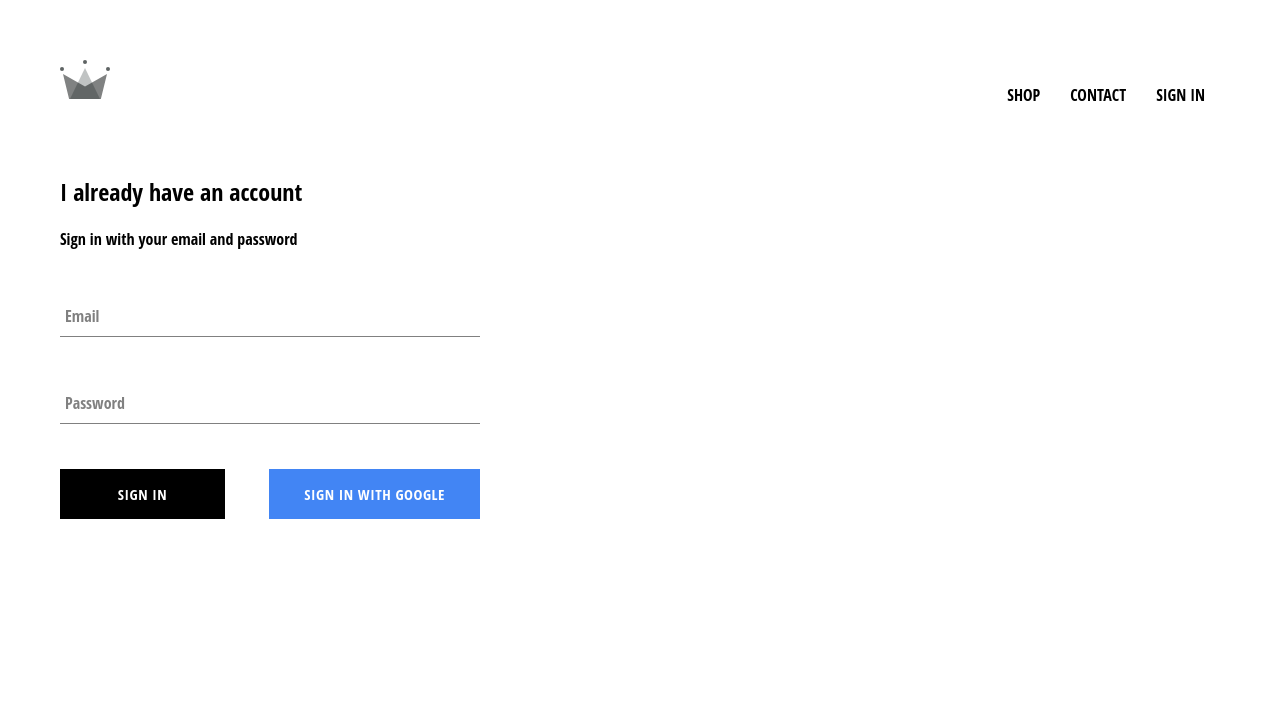
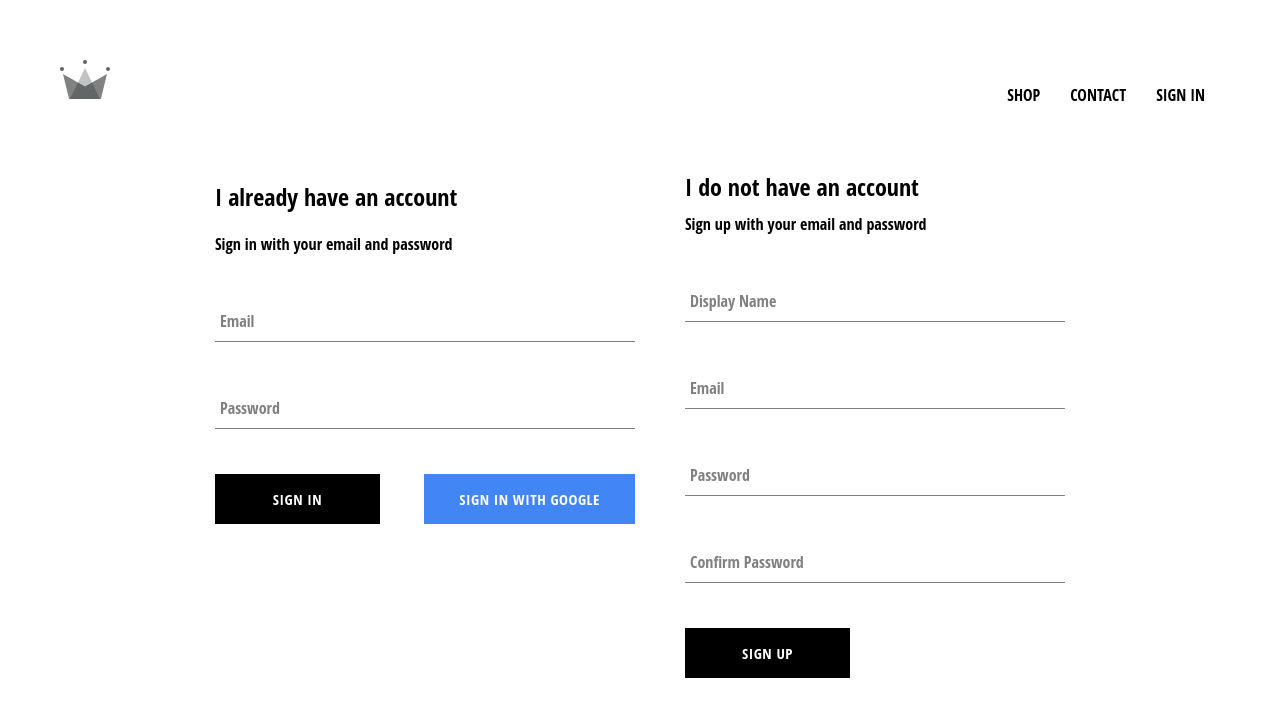
Before and after one commit to TravisBriscoe/CompleteReactDeveloper, a React (Create React App) app in the folder crwn-clothing/: page /signin in a window 1280 px wide. Shown: the top 716 px of the page. Built offline with nearby package versions, Linux system fonts and the light colour scheme; no server answers.

Commit message:
integrated signup with email/password

```diff
--- a/crwn-clothing/src/App.js
+++ b/crwn-clothing/src/App.js
@@ -6,7 +6,7 @@
 import { HomePage } from './pages/homepage/homepage.component';
 import { ShopPage } from './pages/shop/shop.component';
 import { SignInAndSignUpPage } from './pages/sign-in-sign-up/sign-in-sign-up.component';
-import { auth } from './firebase/firebase.utils';
+import { auth, createUserProfileDocument } from './firebase/firebase.utils';
 
 class App extends React.Component {
   constructor() {
@@ -20,11 +20,25 @@
   unsubscribeFromAuth = null;
 
   componentDidMount() {
-    this.unsubscribeFromAuth = auth.onAuthStateChanged(user => {
-      this.setState({ currentUser: user });
+    this.unsubscribeFromAuth = auth.onAuthStateChanged(async userAuth => {
+      if (userAuth) {
+        const userRef = await createUserProfileDocument(userAuth);
 
-      console.log(user);
-    })
+        userRef.onSnapshot(snapShot => {
+          this.setState({
+            currentUser: {
+              id: snapShot.id,
+              ...snapShot.data()
+            }
+          });
+
+          console.log(this.state);
+        });
+      } else {
+        this.setState({ currentUser: userAuth })
+      }
+
+    });
   }
 
   componentWillUnmount() {
--- /dev/null
+++ b/crwn-clothing/src/components/sign-up/sign-up.component.jsx
@@ -0,0 +1,98 @@
+import React from 'react';
+
+import { FormInput } from '../form-input/form-input.component';
+import { CustomButton } from '../custom-button/custom-button.component';
+
+import { auth, createUserProfileDocument } from '../../firebase/firebase.utils';
+import './sign-up.styles.scss';
+
+export default class SignUp extends React.Component {
+  constructor() {
+    super();
+
+    this.state = {
+      displayName: '',
+      email: '',
+      password: '',
+      confirmPassword: ''
+    }
+  }
+
+  handleSubmit = async event => {
+    event.preventDefault();
+
+    const { displayName, email, password, confirmPassword } = this.state;
+
+    if (password !== confirmPassword) {
+      alert("Passwords don't match");
+      return;
+    }
+
+    try {
+      const { user } = await auth.createUserWithEmailAndPassword(email, password);
+
+      await createUserProfileDocument(user, displayName);
+
+      this.setState({
+        displayName: '',
+        email: '',
+        password: '',
+        confirmPassword: ''
+      })
+    } catch(err) {
+      console.log('Error!', err.message)
+    }
+  }
+
+  handleChange = event => {
+    const { name, value } = event.target;
+
+    this.setState ({ [name]: value})
+  }
+
+  render() {
+    const { displayName, email, password, confirmPassword } = this.state;
+
+    return(
+      <div className='sign-up'>
+        <h2 className='title'>I do not have an account</h2>
+        <span>Sign up with your email and password</span>
+        <form className='sign-up-form' onSubmit={this.handleSubmit}>
+          <FormInput
+            type='text'
+            name='displayName'
+            value={displayName}
+            onChange={this.handleChange}
+            label='Display Name'
+            required
+          />
+          <FormInput
+            type='email'
+            name='email'
+            value={email}
+            onChange={this.handleChange}
+            label='Email'
+            required
+          />
+          <FormInput
+            type='password'
+            name='password'
+            value={password}
+            onChange={this.handleChange}
+            label='Password'
+            required
+          />
+          <FormInput
+            type='password'
+            name='confirmPassword'
+            value={confirmPassword}
+            onChange={this.handleChange}
+            label='Confirm Password'
+            required
+          />
+          <CustomButton type='submit'>Sign Up</CustomButton>
+        </form>
+      </div>
+    )
+  }
+}
--- /dev/null
+++ b/crwn-clothing/src/components/sign-up/sign-up.styles.scss
@@ -0,0 +1,9 @@
+.sign-up {
+  display: flex;
+  flex-direction: column;
+  width: 380px;
+
+  .title {
+    margin: 10px 0;
+  }
+}
--- a/crwn-clothing/src/firebase/firebase.utils.jsx
+++ b/crwn-clothing/src/firebase/firebase.utils.jsx
@@ -14,6 +14,33 @@
 
 firebase.initializeApp(config);
 
+export const createUserProfileDocument = async (userAuth, displayName, additionalData) => {
+  if (!userAuth) return;
+
+  const userRef = firestore.doc(`users/${userAuth.uid}`);
+
+  const shot = await userRef.get();
+
+  if (!shot.exists) {
+    const { email } = userAuth;
+    const createdAt = new Date();
+
+    try {
+      await userRef.set({
+        displayName,
+        email,
+        createdAt,
+        ...additionalData
+      })
+    } catch (err) {
+      console.log('error creating user', err.message);
+    }
+
+  }
+
+  return userRef;
+}
+
 export const auth = firebase.auth();
 export const firestore = firebase.firestore();
 
--- a/crwn-clothing/src/pages/sign-in-sign-up/sign-in-sign-up.component.jsx
+++ b/crwn-clothing/src/pages/sign-in-sign-up/sign-in-sign-up.component.jsx
@@ -1,11 +1,13 @@
 import React from 'react';
 
 import SignIn from '../../components/sign-in/sign-in.component'
+import SignUp from '../../components/sign-up/sign-up.component'
 
 import './sign-in-sign-up.styles.scss';
 
 export const SignInAndSignUpPage = () => (
-  <div className=''>
+  <div className='sign-in-and-sign-up'>
     <SignIn />
+    <SignUp />
   </div>
 )
--- a/crwn-clothing/src/pages/sign-in-sign-up/sign-in-sign-up.styles.scss
+++ b/crwn-clothing/src/pages/sign-in-sign-up/sign-in-sign-up.styles.scss
@@ -52,3 +52,11 @@
     }
   }
 }
+
+
+.sign-in-and-sign-up {
+  width: 850px;
+  display: flex;
+  justify-content: space-between;
+  margin: 30px auto;
+}
```
